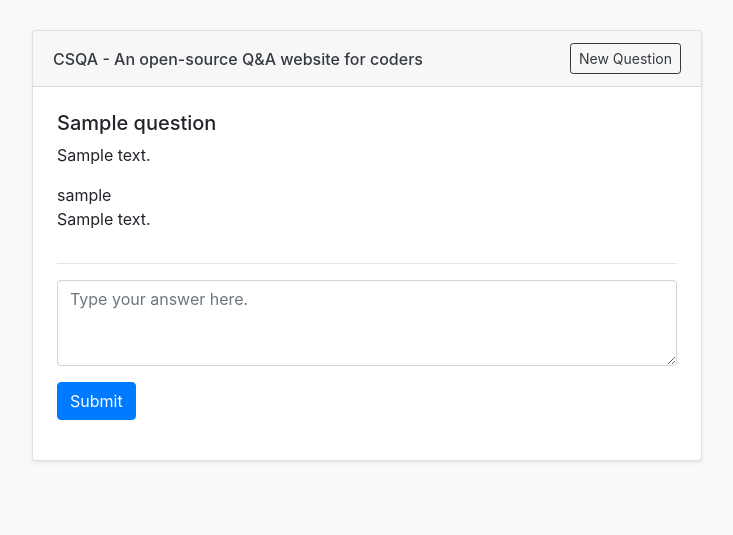
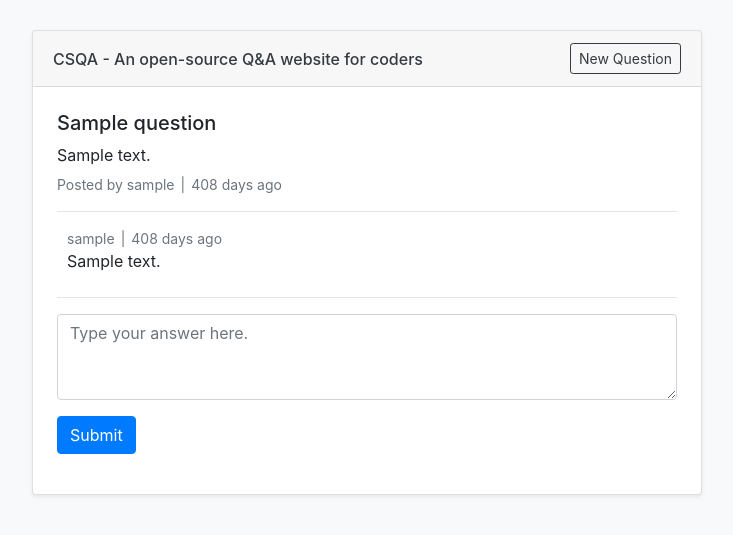
Before and after one commit to GabrielWongAu/DevQandA, a Django app: page /question/1/ in a window 1280 px wide. Shown: the top 535 px of the page, without its empty margins (273-1006 px from the left). Run offline with Django 3.2, Linux system fonts and the light colour scheme; tables that the repository leaves empty hold one stand-in row (values such as "Sample post"); some libraries are stand-ins or nearby versions.

Commit message:
Cleaned up the question page

```diff
--- a/main/views.py
+++ b/main/views.py
@@ -7,7 +7,7 @@ def homeFeedView(request):
         current_user = None
 
     # TODO: Only retrieve recent questions.
-    questions = Question.objects.all().order_by('-created')
+    questions = Question.objects.all().order_by('created')
     context = {
         'current_user': current_user,
         'questions': questions
--- a/questions/views.py
+++ b/questions/views.py
@@ -4,7 +4,7 @@ from main.models import Question, Answer, QuestionForm, AnswerForm
 
 def questionView(request, id):
     question = Question.objects.get(pk=id)
-    answers = Answer.objects.filter(question_id=id)
+    answers = Answer.objects.filter(question_id=id).order_by('-created')
     context = {'question': question, 'answers': answers}
     return render(request, 'question.html', context)
 
--- /dev/null
+++ b/static/style.css
@@ -0,0 +1,3 @@
+.answer-block {
+    margin-left: 10px;
+}
--- a/templates/common.html
+++ b/templates/common.html
@@ -1,6 +1,9 @@
+{% load static %}
+
 <html>
     <head>
         <link rel="stylesheet" href="https://stackpath.bootstrapcdn.com/bootstrap/4.4.1/css/bootstrap.min.css" integrity="sha384-Vkoo8x4CGsO3+Hhxv8T/Q5PaXtkKtu6ug5TOeNV6gBiFeWPGFN9MuhOf23Q9Ifjh" crossorigin="anonymous">
+        <link rel="stylesheet" href="{% static 'style.css' %}">
         <title>{% block title %}CSQA - An open-source Q&A website for programmers{% endblock %}</title>
     </head>
     <body class="bg-light">
--- a/templates/home.html
+++ b/templates/home.html
@@ -14,8 +14,6 @@
 {% for question in questions %}
     <p>
         <a href="/question/{{question.id}}">{{ question.title }}</a><span> by {{ question.user.username }}</span></p>
-        <!-- <span> by {{ question.user.username }}</span>
-        <span> - {{question.x_ago}}</span> -->
     </p>
 
 {% endfor %}
--- a/templates/question.html
+++ b/templates/question.html
@@ -1,14 +1,18 @@
 {% extends "common.html" %}
 {% block content %}
 <h5>{{question.title}}</h5>
-<p>{{question.body}}</p>
+<div style="margin-bottom: 7px">{{question.body}}</div>
+<div class='text-secondary' style="font-size: 14px">Posted by {{ question.user }}<span style="margin-right: 6px; margin-left: 6px;">|</span></span>{{ question.x_ago }}</div>
 
 {% for answer in answers %}
-    <div><span>{{ answer.user }}</span><span></span></div>
+    <hr/>
+    <div class='answer-block'>
+    <div class='text-secondary' style="font-size: 14px">{{ answer.user }}<span style="margin-right: 6px; margin-left: 6px;">|</span></span>{{ answer.x_ago }}</div>
     <div style="margin-bottom: 20px">{{ answer.text }}</div>
+    </div>
 {% endfor %}
 
-<hr style="margin-top: 2rem"/>
+<hr style="margin-top: 1.5rem"/>
 <form action="/question/{{question.id}}/answer" method="post">
     {% csrf_token %}
     <div class="form-group">
```
